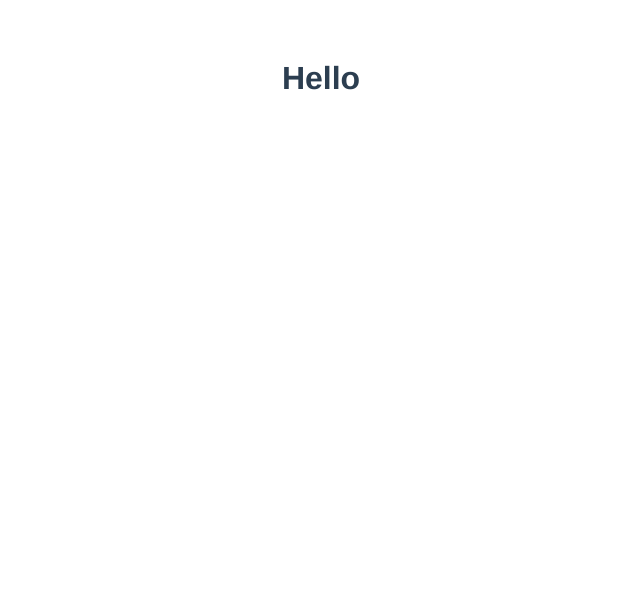
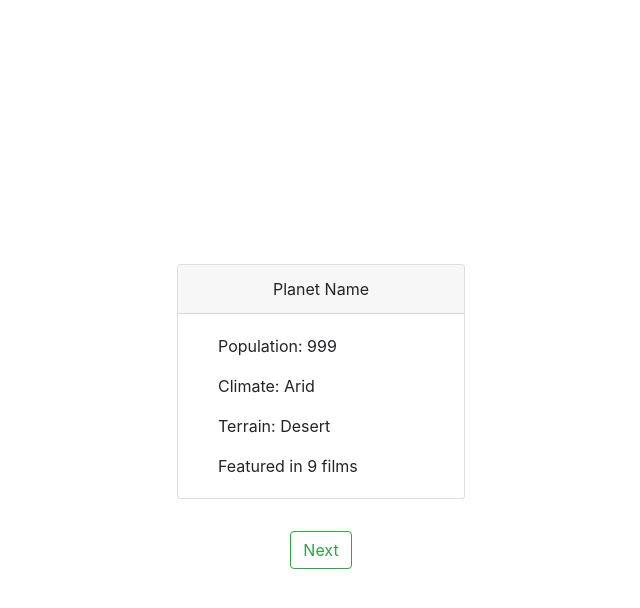
Before and after one commit to ngustavo/b2w-sw-planets, a Vue app: page / in a window 1280 px wide. Shown: the top 608 px of the page, without its empty margins (319-959 px from the left). Built offline with nearby package versions, Linux system fonts and the light colour scheme.

Commit message:
app skeleton is defined

```diff
--- a/package.json
+++ b/package.json
@@ -8,14 +8,17 @@
     "lint": "vue-cli-service lint"
   },
   "dependencies": {
+    "bootstrap-vue": "^2.0.0-rc.11",
     "vue": "^2.5.17"
   },
   "devDependencies": {
     "@vue/cli-plugin-babel": "^3.0.0-rc.5",
     "@vue/cli-plugin-eslint": "^3.0.0-rc.5",
     "@vue/cli-service": "^3.0.0-rc.5",
+    "node-sass": "^4.9.3",
     "pug": "^2.0.3",
     "pug-plain-loader": "^1.0.0",
+    "sass-loader": "^7.1.0",
     "vue-template-compiler": "^2.5.17"
   },
   "eslintConfig": {
--- a/src/App.vue
+++ b/src/App.vue
@@ -1,27 +1,25 @@
-<template>
-  <div id="app">
-    <Main></Main>
-  </div>
+<template lang="pug">
+  Main
 </template>
 
+
 <script>
-import Main from './components/Main.vue'
+import Main from "./components/Main.vue"
 
 export default {
-  name: 'app',
-  components: {
-    Main
-  }
+    name: 'app',
+    components: {
+        Main
+    }
 }
 </script>
-
-<style>
-#app {
-  font-family: 'Avenir', Helvetica, Arial, sans-serif;
-  -webkit-font-smoothing: antialiased;
-  -moz-osx-font-smoothing: grayscale;
-  text-align: center;
-  color: #2c3e50;
-  margin-top: 60px;
-}
+<style lang="sass">
+html
+    width: 100%
+    height: 100%
+body
+    height: 100%
+    display: flex
+    align-items: center
+    justify-content: center
 </style>
--- a/src/components/Main.vue
+++ b/src/components/Main.vue
@@ -1,3 +1,24 @@
-<template lang="pug">
-    h1 Hello
+<template>
+    <div class="container">
+        <Planet></Planet>
+        <button class="btn btn-outline-success">
+            Next
+        </button>
+    </div>
 </template>
+<script>
+import Planet from "./Planet"
+export default {
+    components: {
+        Planet
+    }
+}
+</script>
+
+<style lang="sass" scoped>
+h1
+    color: green
+.container
+    text-align: center
+
+</style>
--- a/src/components/Planet.vue
+++ b/src/components/Planet.vue
@@ -0,0 +1,42 @@
+<template>
+    <div class="card">
+        <div class="card-header" v-once>
+            Planet {{ msg }}
+        </div>
+        <div class="card-body">
+            <p class="card-text">
+                Population: {{ population }}
+            </p>
+            <p class="card-text">
+                Climate: {{ climate }}
+            </p>
+            <p class="card-text">
+                Terrain: {{ terrain }}
+            </p>
+            <p class="card-text">
+                Featured in {{ featured }} films
+            </p>
+        </div>
+    </div>
+</template>
+<script>
+export default {
+    data: () => ({
+        msg: "Name",
+        name: "Planet Name",
+        population: 999,
+        climate: "Arid",
+        terrain: "Desert",
+        featured: 9
+    })
+}
+</script>
+
+<style lang="sass" scoped>
+.card
+    margin: 2rem auto
+    width: 18rem
+.card-body
+    text-align: start
+    padding-left: 2.5rem
+</style>
```
Also changed, not shown: src/main.js (+8 -3 lines), src/components/PlanetButton.vue (deleted).
